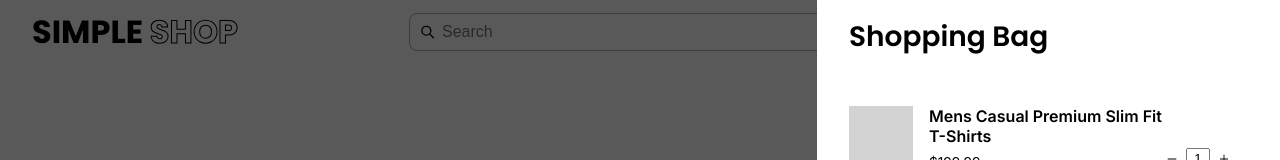
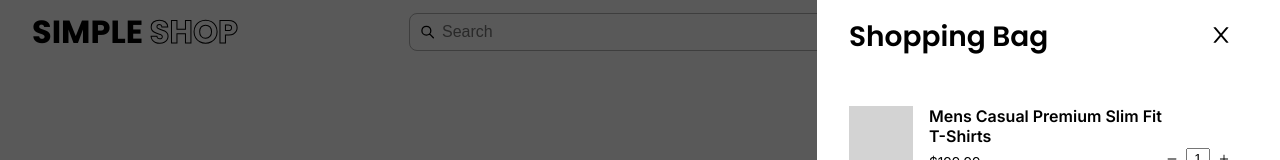
Before and after one commit to pndmhs/shopping-cart, a React (Vite) app: page / in a window 1280 px wide. Both pictures are taken after a click on the icon 1220 px from the left and 30 px from the top of the page. Shown: the top 160 px of the page. Built offline with nearby package versions, Linux system fonts and the light colour scheme; some icons are missing.

Commit message:
Add close cart button

```diff
--- a/src/components/Cart/Cart.jsx
+++ b/src/components/Cart/Cart.jsx
@@ -1,6 +1,6 @@
 import styles from './Cart.module.css'
 import { FaRegTrashCan } from "react-icons/fa6"
-import { AiOutlinePlus, AiOutlineMinus } from "react-icons/ai"
+import { AiOutlinePlus, AiOutlineMinus, AiOutlineClose } from "react-icons/ai"
 
 const CartItem = ({ name, price, }) => {
   return (
@@ -28,7 +28,12 @@ const Cart = ({ handleClose }) => {
   return (
     <div className={styles['cart-container']} onClick={(e) => handleClose(e)}>
       <div className={styles.cart}>
-        <h1>Shopping Bag</h1>
+        <div className={styles['cart-header']}>
+          <h1>Shopping Bag</h1>
+          <div className={styles['close-btn']}>
+            <AiOutlineClose size={24} />
+          </div>
+        </div>
         <div className={styles['cart-list']}>
           <CartItem name={'Mens Casual Premium Slim Fit T-Shirts'} price={199.99} />
           <CartItem name={'Mens Casual Premium Slim Fit T-Shirts'} price={199.99} />
--- a/src/components/Cart/Cart.module.css
+++ b/src/components/Cart/Cart.module.css
@@ -19,8 +19,18 @@
   flex-direction: column;
 }
 
+.cart-header {
+  display: flex;
+  justify-content: space-between;
+  align-items: center;
+  margin-bottom: 3rem;
+}
+
+.close-btn {
+  cursor: pointer;
+}
+
 .cart h1 {
-  margin-bottom: 3rem;
   font-weight: 600;
   font-family: 'Poppins', sans-serif;
   font-size: 1.75rem;
```
